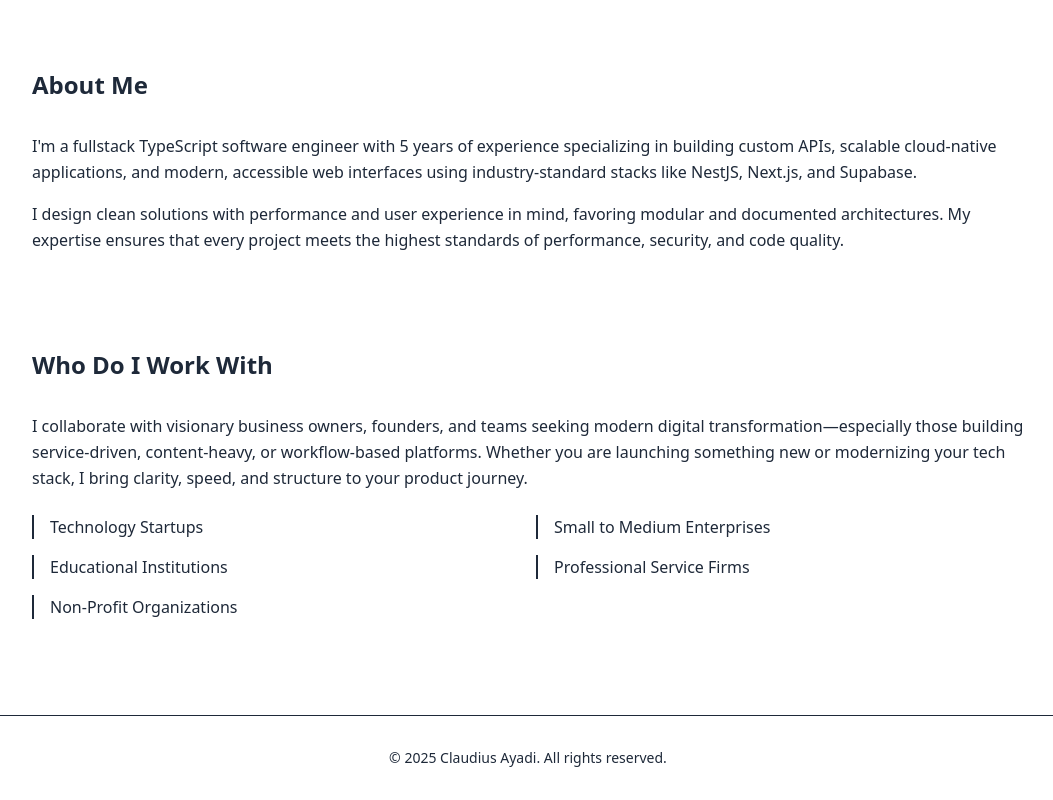
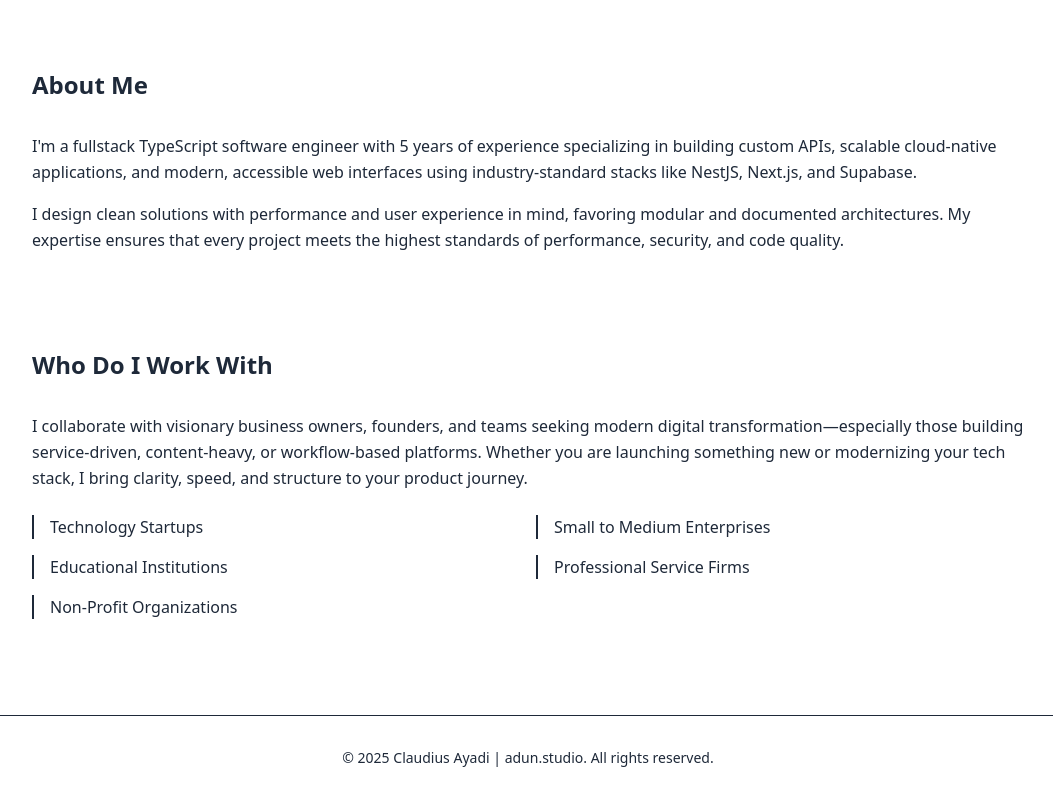
Before and after one commit to claudiusayadi/contracts, a Next.js app: page / in a window 1280 px wide. Shown: the part 5657-6457 px from the top of the page, without its empty margins (112-1165 px from the left). Built offline with nearby package versions, Linux system fonts and the light colour scheme.

Commit message:
fix: update footer to include agency name in copyright notice

```diff
--- a/src/app/page.tsx
+++ b/src/app/page.tsx
@@ -80,8 +80,8 @@ export default function Home() {
 			<footer className='py-8 mt-12 border-t border-border'>
 				<div className='max-w-5xl mx-auto px-4 text-center'>
 					<p className='text-foreground-muted text-sm'>
-						© {new Date().getFullYear()} {metadata.developer.name}. All rights
-						reserved.
+						© {new Date().getFullYear()} {metadata.developer.name} |{' '}
+						{metadata.agency.name}. All rights reserved.
 					</p>
 				</div>
 			</footer>
```
